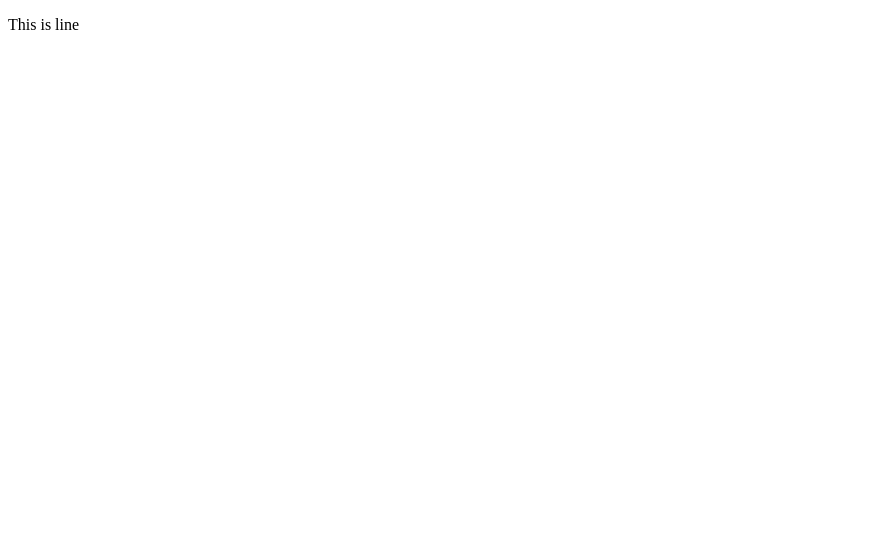
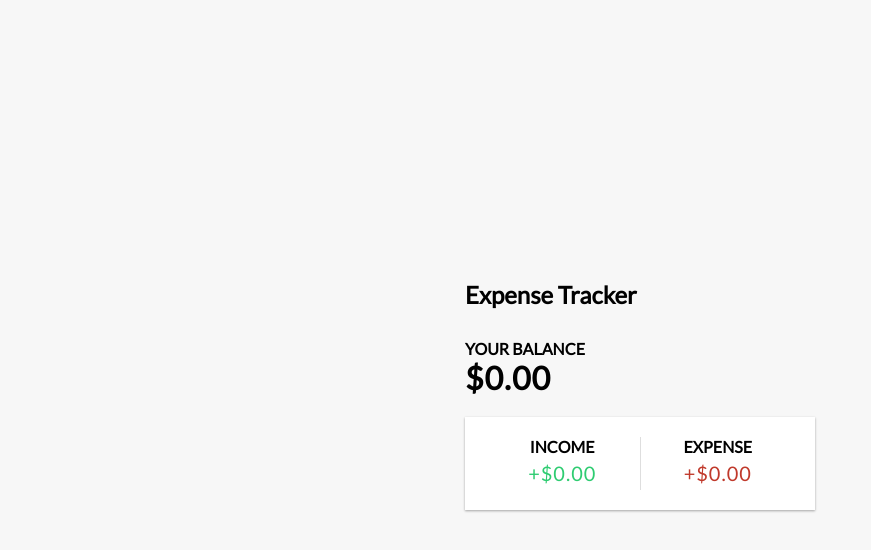
Before and after one commit to islam-ahsanul/expense-tracker, a React (Create React App) app: page / in a window 1280 px wide. Shown: the top 550 px of the page, without its empty margins (0-871 px from the left). Built offline with nearby package versions, Linux system fonts and the light colour scheme.

Commit message:
Income expenses component

```diff
--- /dev/null
+++ b/src/App.css
@@ -0,0 +1,151 @@
+@import url('https://fonts.googleapis.com/css?family=Lato&display=swap');
+
+:root {
+  --box-shadow: 0 1px 3px rgba(0, 0, 0, 0.12), 0 1px 2px rgba(0, 0, 0, 0.24);
+}
+
+* {
+  box-sizing: border-box;
+}
+
+body {
+  background-color: #f7f7f7;
+  display: flex;
+  flex-direction: column;
+  align-items: center;
+  justify-content: center;
+  min-height: 100vh;
+  margin: 0;
+  font-family: 'Lato', sans-serif;
+}
+
+.container {
+  margin: 30px auto;
+  width: 350px;
+}
+
+h1 {
+  letter-spacing: 1px;
+  margin: 0;
+}
+
+h3 {
+  border-bottom: 1px solid #bbb;
+  padding-bottom: 10px;
+  margin: 40px 0 10px;
+}
+
+h4 {
+  margin: 0;
+  text-transform: uppercase;
+}
+
+.inc-exp-container {
+  background-color: #fff;
+  box-shadow: var(--box-shadow);
+  padding: 20px;
+  display: flex;
+  justify-content: space-between;
+  margin: 20px 0;
+}
+
+.inc-exp-container > div {
+  flex: 1;
+  text-align: center;
+}
+
+.inc-exp-container > div:first-of-type {
+  border-right: 1px solid #dedede;
+}
+
+.money {
+  font-size: 20px;
+  letter-spacing: 1px;
+  margin: 5px 0;
+}
+
+.money.plus {
+  color: #2ecc71;
+}
+
+.money.minus {
+  color: #c0392b;
+}
+
+label {
+  display: inline-block;
+  margin: 10px 0;
+}
+
+input[type='text'],
+input[type='number'] {
+  border: 1px solid #dedede;
+  border-radius: 2px;
+  display: block;
+  font-size: 16px;
+  padding: 10px;
+  width: 100%;
+}
+
+.btn {
+  cursor: pointer;
+  background-color: #9c88ff;
+  box-shadow: var(--box-shadow);
+  color: #fff;
+  border: 0;
+  display: block;
+  font-size: 16px;
+  margin: 10px 0 30px;
+  padding: 10px;
+  width: 100%;
+}
+
+.btn:focus,
+.delete-btn:focus {
+  outline: 0;
+}
+
+.list {
+  list-style-type: none;
+  padding: 0;
+  margin-bottom: 40px;
+}
+
+.list li {
+  background-color: #fff;
+  box-shadow: var(--box-shadow);
+  color: #333;
+  display: flex;
+  justify-content: space-between;
+  position: relative;
+  padding: 10px;
+  margin: 10px 0;
+}
+
+.list li.plus {
+  border-right: 5px solid #2ecc71;
+}
+
+.list li.minus {
+  border-right: 5px solid #c0392b;
+}
+
+.delete-btn {
+  cursor: pointer;
+  background-color: #e74c3c;
+  border: 0;
+  color: #fff;
+  font-size: 20px;
+  line-height: 20px;
+  padding: 2px 5px;
+  position: absolute;
+  top: 50%;
+  left: 0;
+  transform: translate(-100%, -50%);
+  opacity: 0;
+  transition: opacity 0.3s ease;
+}
+
+.list li:hover .delete-btn {
+  opacity: 1;
+}
--- a/src/App.js
+++ b/src/App.js
@@ -1,11 +1,22 @@
 import React from 'react';
+import Header from './components/Header';
+import Balance from './components/Balance';
+import IncomeExpenses from './components/IncomeExpenses';
+import './App.css';
 
 function App() {
   return (
     <>
-      <p>This is line</p>
+      <Header />
+      <div className="container">
+        <Balance />
+        <IncomeExpenses />
+      </div>
     </>
   );
 }
 
 export default App;
+
+// https://www.youtube.com/watch?v=XuFDcZABiDQ
+// 9 min
--- /dev/null
+++ b/src/components/Balance.js
@@ -0,0 +1,12 @@
+import React from 'react';
+
+const Balance = () => {
+  return (
+    <>
+      <h4>Your Balance</h4>
+      <h1 id="balance">$0.00</h1>
+    </>
+  );
+};
+
+export default Balance;
--- /dev/null
+++ b/src/components/Header.js
@@ -0,0 +1,7 @@
+import React from 'react';
+
+const Header = () => {
+  return <h2>Expense Tracker</h2>;
+};
+
+export default Header;
--- /dev/null
+++ b/src/components/IncomeExpenses.js
@@ -0,0 +1,23 @@
+import React from 'react';
+
+const IncomeExpenses = () => {
+  return (
+    <div className="inc-exp-container">
+      <div>
+        <h4>Income</h4>
+        <p id="money-plus" className="money plus">
+          +$0.00
+        </p>
+      </div>
+
+      <div>
+        <h4>Expense</h4>
+        <p id="money-minus" className="money minus">
+          +$0.00
+        </p>
+      </div>
+    </div>
+  );
+};
+
+export default IncomeExpenses;
```
